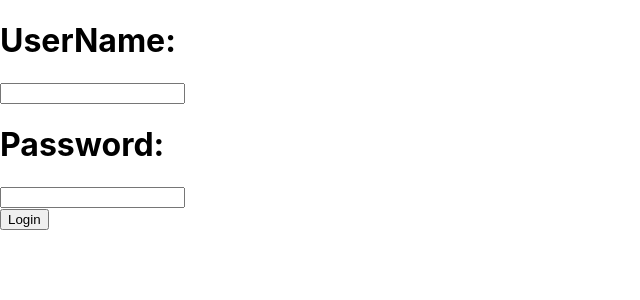
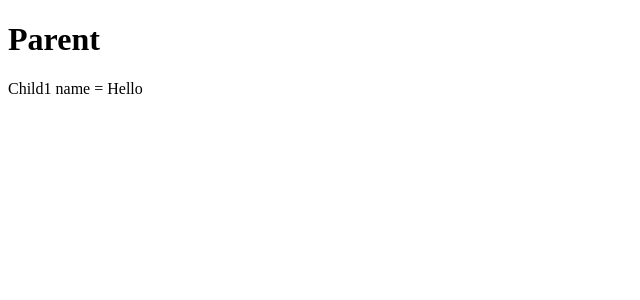
Before and after one commit to Shivansh3218/React-Practise, a React (Create React App) app in the folder Practise-2/: page / in a window 1280 px wide. Shown: the top 300 px of the page, without its empty margins (0-640 px from the left). Built offline with nearby package versions, Linux system fonts and the light colour scheme.

Commit message:
Props Practise

```diff
--- a/Practise-2/src/App.css
+++ /dev/null
@@ -1,38 +0,0 @@
-.App {
-  text-align: center;
-}
-
-.App-logo {
-  height: 40vmin;
-  pointer-events: none;
-}
-
-@media (prefers-reduced-motion: no-preference) {
-  .App-logo {
-    animation: App-logo-spin infinite 20s linear;
-  }
-}
-
-.App-header {
-  background-color: #282c34;
-  min-height: 100vh;
-  display: flex;
-  flex-direction: column;
-  align-items: center;
-  justify-content: center;
-  font-size: calc(10px + 2vmin);
-  color: white;
-}
-
-.App-link {
-  color: #61dafb;
-}
-
-@keyframes App-logo-spin {
-  from {
-    transform: rotate(0deg);
-  }
-  to {
-    transform: rotate(360deg);
-  }
-}
--- a/Practise-2/src/App.jsx
+++ b/Practise-2/src/App.jsx
@@ -1,4 +1,4 @@
-import "./App.css";
+
 import React, { Component } from "react";
 export class App extends Component {
   constructor(props) {
--- /dev/null
+++ b/Practise-2/src/Components/Child1.jsx
@@ -0,0 +1,7 @@
+import React from 'react'
+
+export default function Child1(n) {
+  return (
+    <div>Child1 name = {n.name}</div>
+  )
+}
--- /dev/null
+++ b/Practise-2/src/Components/Parent.jsx
@@ -0,0 +1,10 @@
+import React from 'react'
+import Child1 from './Child1'
+
+export default function Parent() {
+  return (
+    <div>
+        <h1>Parent</h1>
+        <Child1  name="Hello" />
+    </div>)
+}
--- a/Practise-2/src/index.css
+++ /dev/null
@@ -1,13 +0,0 @@
-body {
-  margin: 0;
-  font-family: -apple-system, BlinkMacSystemFont, 'Segoe UI', 'Roboto', 'Oxygen',
-    'Ubuntu', 'Cantarell', 'Fira Sans', 'Droid Sans', 'Helvetica Neue',
-    sans-serif;
-  -webkit-font-smoothing: antialiased;
-  -moz-osx-font-smoothing: grayscale;
-}
-
-code {
-  font-family: source-code-pro, Menlo, Monaco, Consolas, 'Courier New',
-    monospace;
-}
--- a/Practise-2/src/index.js
+++ b/Practise-2/src/index.js
@@ -1,13 +1,14 @@
 import React from 'react';
 import ReactDOM from 'react-dom/client';
-import './index.css';
 import App from './App';
+import Parent from './Components/Parent';
 import reportWebVitals from './reportWebVitals';
 
 const root = ReactDOM.createRoot(document.getElementById('root'));
 root.render(
   <React.StrictMode>
-    <App />
+    {/* <App /> */}
+    < Parent/>
   </React.StrictMode>
 );
 
```
